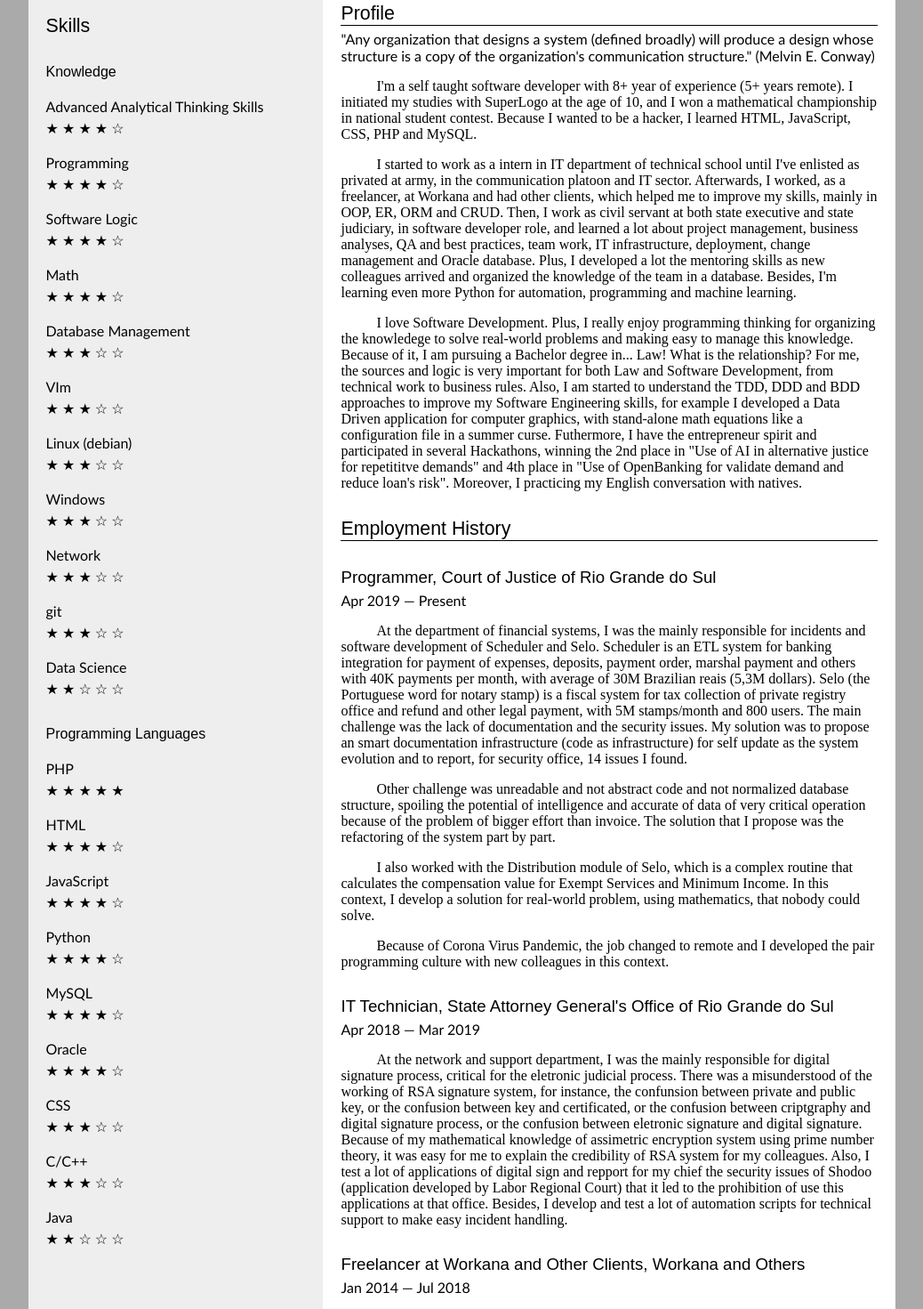
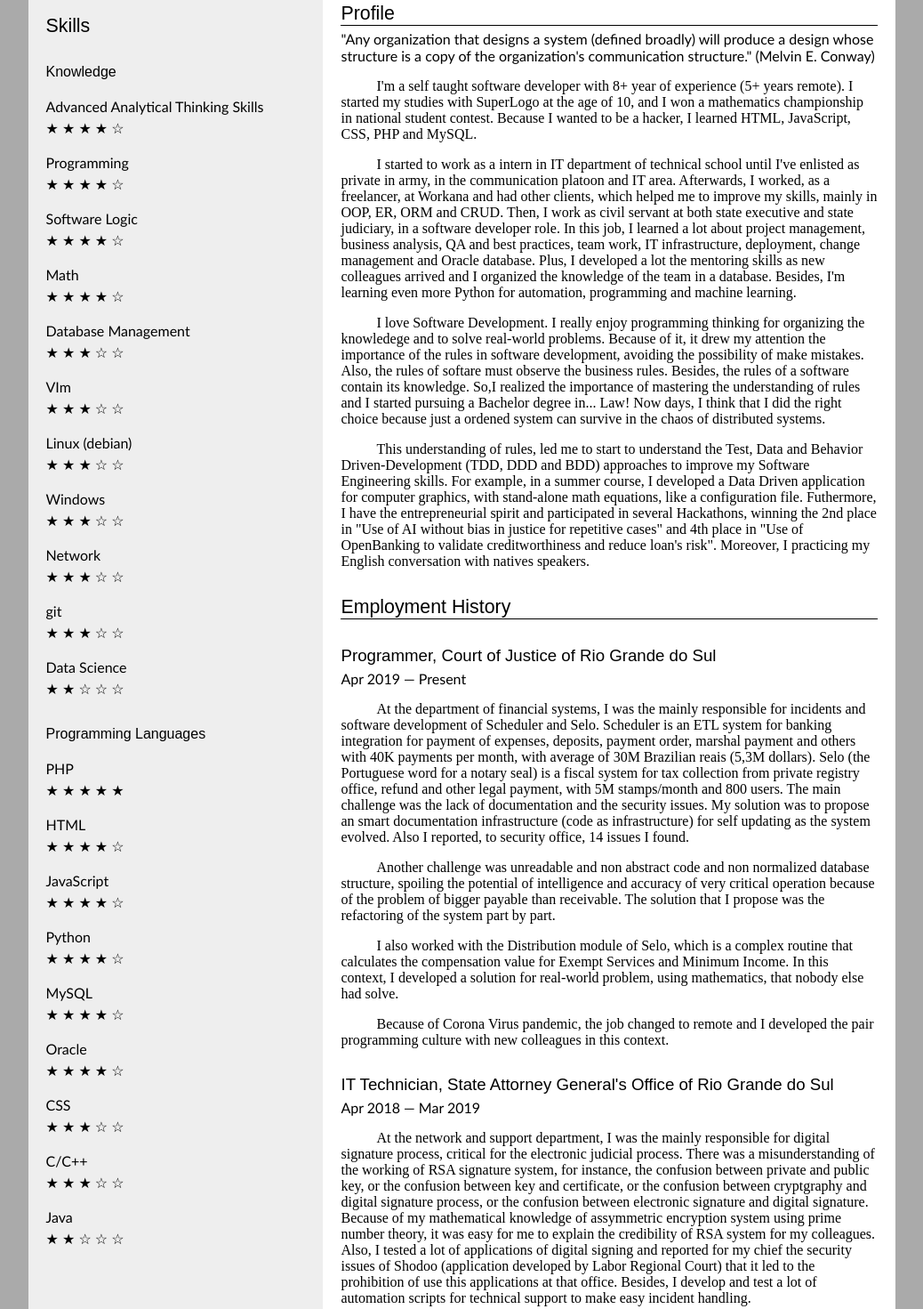
Before and after one commit to joaofelipecb/resume, a plain HTML site: page index.html in a window 1280 px wide. Shown: the part 681-2152 px from the top of the page at 89% size, without its empty margins (121-1159 px from the left). Drawn offline with Linux system fonts and the light colour scheme.

Commit message:
Text correction

```diff
--- a/index.html
+++ b/index.html
@@ -142,24 +142,25 @@
 			<section class="block">
 			<h1>Profile</h1>
 			<h2>"Any organization that designs a system (defined broadly) will produce a design whose structure is a copy of the organization's communication structure." (Melvin E. Conway)</h2>
-			<p>I'm a self taught software developer with 8+ year of experience (5+ years remote). I initiated my studies with SuperLogo at the age of 10, and I won a mathematical championship in national student contest. Because I wanted to be a hacker, I learned HTML, JavaScript, CSS, PHP and MySQL.</p>
-			<p>I started to work as a intern in IT department of technical school until I've enlisted as privated at army, in the communication platoon and IT sector. Afterwards, I worked, as a freelancer, at Workana and had other clients, which helped me to improve my skills, mainly in OOP, ER, ORM and CRUD. Then, I work as civil servant at both state executive and state judiciary, in software developer role, and learned a lot about project management, business analyses, QA and best practices, team work, IT infrastructure, deployment, change management and Oracle database. Plus, I developed a lot the mentoring skills as new colleagues arrived and organized the knowledge of the team in a database. Besides, I'm learning even more Python for automation, programming and machine learning.</p>
-			<p>I love Software Development. Plus, I really enjoy programming thinking for organizing the knowledege to solve real-world problems and making easy to manage this knowledge. Because of it, I am pursuing a Bachelor degree in... Law! What is the relationship? For me, the sources and logic is very important for both Law and Software Development, from technical work to business rules. Also, I am started to understand the TDD, DDD and BDD approaches to improve my Software Engineering skills, for example I developed a Data Driven application for computer graphics, with stand-alone math equations like a configuration file in a summer curse. Futhermore, I have the entrepreneur spirit and participated in several Hackathons, winning the 2nd place in "Use of AI in alternative justice for repetititve demands" and 4th place in "Use of OpenBanking for validate demand and reduce loan's risk". Moreover, I practicing my English conversation with natives.</p>
+			<p>I'm a self taught software developer with 8+ year of experience (5+ years remote). I started my studies with SuperLogo at the age of 10, and I won a mathematics championship in national student contest. Because I wanted to be a hacker, I learned HTML, JavaScript, CSS, PHP and MySQL.</p>
+			<p>I started to work as a intern in IT department of technical school until I've enlisted as private in army, in the communication platoon and IT area. Afterwards, I worked, as a freelancer, at Workana and had other clients, which helped me to improve my skills, mainly in OOP, ER, ORM and CRUD. Then, I work as civil servant at both state executive and state judiciary, in a software developer role. In this job, I learned a lot about project management, business analysis, QA and best practices, team work, IT infrastructure, deployment, change management and Oracle database. Plus, I developed a lot the mentoring skills as new colleagues arrived and I organized the knowledge of the team in a database. Besides, I'm learning even more Python for automation, programming and machine learning.</p>
+			<p>I love Software Development. I really enjoy programming thinking for organizing the knowledege and to solve real-world problems. Because of it, it drew my attention the importance of the rules in software development, avoiding the possibility of make mistakes. Also, the rules of softare must observe the business rules. Besides, the rules of a software contain its knowledge. So,I realized the importance of mastering the understanding of rules and I started pursuing a Bachelor degree in... Law! Now days, I think that I did the right choice because just a ordened system can survive in the chaos of distributed systems.</p>
+			<p>This understanding of rules, led me to start to understand the Test, Data and Behavior Driven-Development (TDD, DDD and BDD) approaches to improve my Software Engineering skills. For example, in a summer course, I developed a Data Driven application for computer graphics, with stand-alone math equations, like a configuration file. Futhermore, I have the entrepreneurial spirit and participated in several Hackathons, winning the 2nd place in "Use of AI without bias in justice for repetitive cases" and 4th place in "Use of OpenBanking to validate creditworthiness and reduce loan's risk". Moreover, I practicing my English conversation with natives speakers.</p>
 			</section>
 			<section class="block">
 			<h1>Employment History</h1>
 				<section class="block">
 					<h1>Programmer, Court of Justice of Rio Grande do Sul</h1>
 					<h2 class="detail">Apr 2019 &mdash; Present</h2>
-					<p>At the department of financial systems, I was the mainly responsible for incidents and software development of Scheduler and Selo. Scheduler is an ETL system for banking integration for payment of expenses, deposits, payment order, marshal payment and others with 40K payments per month, with average of 30M Brazilian reais (5,3M dollars). Selo (the Portuguese word for notary stamp) is a fiscal system for tax collection of private registry office and refund and other legal payment, with 5M stamps/month and 800 users. The main challenge was the lack of documentation and the security issues. My solution was to propose an smart documentation infrastructure (code as infrastructure) for self update as the system evolution and to report, for security office, 14 issues I found.</p>
-					<p>Other challenge was unreadable and not abstract code and not normalized database structure, spoiling the potential of intelligence and accurate of data of very critical operation because of the problem of bigger effort than invoice. The solution that I propose was the refactoring of the system part by part.</p>
-					<p>I also worked with the Distribution module of Selo, which is a complex routine that calculates the compensation value for Exempt Services and Minimum Income. In this context, I develop a solution for real-world problem, using mathematics, that nobody could solve.</p>
-					<p>Because of Corona Virus Pandemic, the job changed to remote and I developed the pair programming culture with new colleagues in this context.</p>
+					<p>At the department of financial systems, I was the mainly responsible for incidents and software development of Scheduler and Selo. Scheduler is an ETL system for banking integration for payment of expenses, deposits, payment order, marshal payment and others with 40K payments per month, with average of 30M Brazilian reais (5,3M dollars). Selo (the Portuguese word for a notary seal) is a fiscal system for tax collection from private registry office, refund and other legal payment, with 5M stamps/month and 800 users. The main challenge was the lack of documentation and the security issues. My solution was to propose an smart documentation infrastructure (code as infrastructure) for self updating as the system evolved. Also I reported, to security office, 14 issues I found.</p>
+					<p>Another challenge was unreadable and non abstract code and non normalized database structure, spoiling the potential of intelligence and accuracy of very critical operation because of the problem of bigger payable than receivable. The solution that I propose was the refactoring of the system part by part.</p>
+					<p>I also worked with the Distribution module of Selo, which is a complex routine that calculates the compensation value for Exempt Services and Minimum Income. In this context, I developed a solution for real-world problem, using mathematics, that nobody else had solve.</p>
+					<p>Because of Corona Virus pandemic, the job changed to remote and I developed the pair programming culture with new colleagues in this context.</p>
 				</section>
 				<section class="block">
 					<h1>IT Technician, State Attorney General's Office of Rio Grande do Sul</h1>
 					<h2>Apr 2018 &mdash; Mar 2019</h2>
-					<p>At the network and support department, I was the mainly responsible for digital signature process, critical for the eletronic judicial process. There was a misunderstood of the working of RSA signature system, for instance, the confunsion between private and public key, or the confusion between key and certificated, or the confusion between criptgraphy and digital signature process, or the confusion between eletronic signature and digital signature. Because of my mathematical knowledge of assimetric encryption system using prime number theory, it was easy for me to explain the credibility of RSA system for my colleagues. Also, I test a lot of applications of digital sign and repport for my chief the security issues of Shodoo (application developed by Labor Regional Court) that it led to the prohibition of use this applications at that office. Besides, I develop and test a lot of automation scripts for technical support to make easy incident handling.</p>
+					<p>At the network and support department, I was the mainly responsible for digital signature process, critical for the electronic judicial process. There was a misunderstanding of the working of RSA signature system, for instance, the confusion between private and public key, or the confusion between key and certificate, or the confusion between cryptgraphy and digital signature process, or the confusion between electronic signature and digital signature. Because of my mathematical knowledge of assymmetric encryption system using prime number theory, it was easy for me to explain the credibility of RSA system for my colleagues. Also, I tested a lot of applications of digital signing and reported for my chief the security issues of Shodoo (application developed by Labor Regional Court) that it led to the prohibition of use this applications at that office. Besides, I develop and test a lot of automation scripts for technical support to make easy incident handling.</p>
 				</section>
 				<section class="block">
 					<h1>Freelancer at Workana and Other Clients, Workana and Others</h1>
@@ -169,7 +170,7 @@
 				<section class="block">
 					<h1>Private at Communications Plattons and IT Section, Brazilian Army</h1>
 					<h2>Mar 2013 &mdash; Dec 2013</h2>
-					<p>The mainly challenge was to develop a civilian identification system with name, photography and document numbers. In this project, I learned how to store images in database and how to read the webcam device. Moreover, I worked with the Falcon radio with encryption and frequency jump bult-in.</p>
+					<p>The mainly challenge was to develop a civilian identification system with name, photography and document numbers. In this project, I learned how to store images in database and how to read the webcam device. Moreover, I worked with the Falcon radio with encryption and frequency jump built-in.</p>
 				</section>
 				<section class="block">
 					<h1>Intern at IT Department of School, Federal Institute of Education, Science and Tecnology Sul-Rio-Grandense Campus "Visconde da Gra&ccedil;a"</h1>
```
